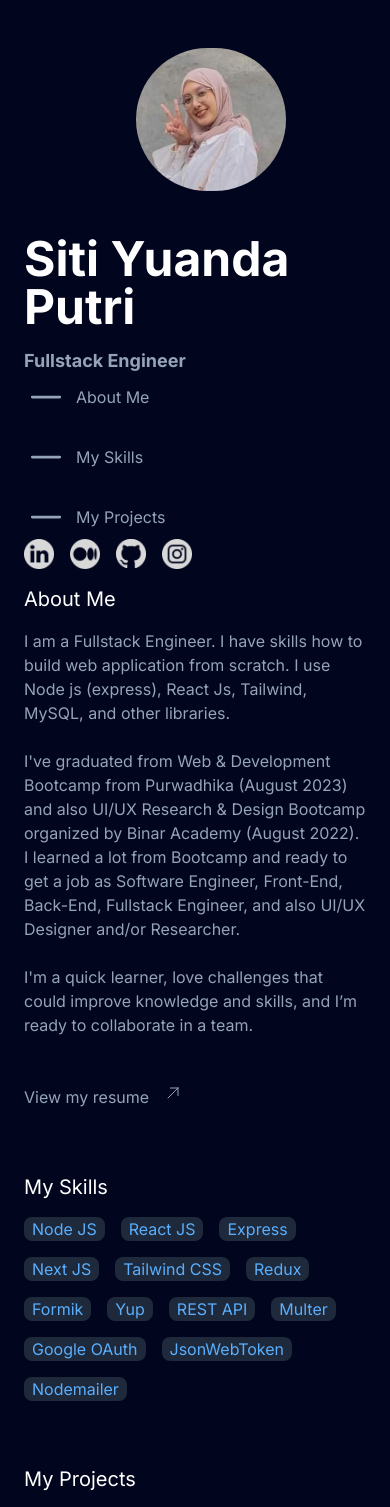
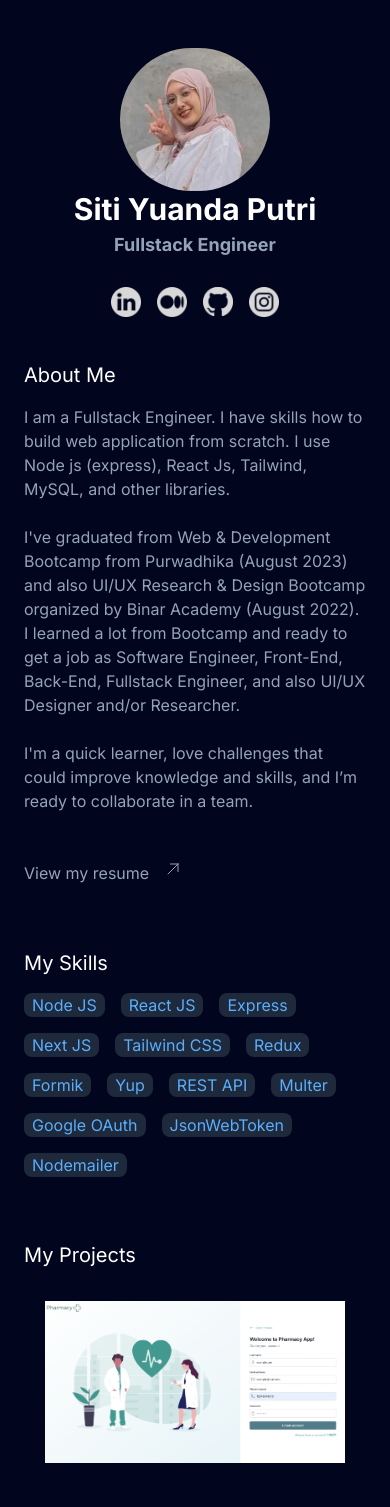
Before and after one commit to yuandasp/website_portfolio, a Next.js app in the folder portfolio-web/: page / in a window 390 px wide. Shown: the top 1507 px of the page. Built offline with nearby package versions, Linux system fonts and the light colour scheme.

Commit message:
build responsive design

```diff
--- a/portfolio-web/src/components/AboutMe.tsx
+++ b/portfolio-web/src/components/AboutMe.tsx
@@ -34,15 +34,15 @@ function AboutMe() {
             <svg
               fill="none"
               stroke="currentColor"
-              stroke-width="1.5"
+              strokeWidth="1.5"
               viewBox="0 0 24 24"
               xmlns="http://www.w3.org/2000/svg"
               aria-hidden="true"
               id="svg-arrow"
             >
               <path
-                stroke-linecap="round"
-                stroke-linejoin="round"
+                strokeLinecap="round"
+                strokeLinejoin="round"
                 d="M4.5 19.5l15-15m0 0H8.25m11.25 0v11.25"
               ></path>
             </svg>
--- a/portfolio-web/src/components/CardProject.tsx
+++ b/portfolio-web/src/components/CardProject.tsx
@@ -16,33 +16,33 @@ function CardProject({ projectName, description, image, link, tags }: Props) {
     <div className="hover:bg-slate-900 rounded-md p-4 color-primary card-project">
       <Link href={link} target="blank">
         <div className="flex flex-col gap-11">
-          <div className="flex gap-11">
-            <div className="w-1/3  overflow-hidden">
-              <img
+          <div className="flex flex-col lg:flex-row gap-11">
+            <div className="w-full lg:w-1/3  overflow-hidden">
+              <Image
                 src={image}
                 width={300}
                 height={50}
                 alt={projectName}
-                className=""
+                className="mx-auto lg:mx-0"
               />
             </div>
 
-            <div className="w-2/3">
+            <div className="w-full lg:w-2/3">
               <div className="flex gap-4">
                 <p className="font-bold mb-2 ">{projectName}</p>
                 <div className="w-4">
                   <svg
                     fill="none"
                     stroke="currentColor"
-                    stroke-width="1.5"
+                    strokeWidth="1.5"
                     viewBox="0 0 24 24"
                     xmlns="http://www.w3.org/2000/svg"
                     aria-hidden="true"
                     id="svg-arrow"
                   >
                     <path
-                      stroke-linecap="round"
-                      stroke-linejoin="round"
+                      strokeLinecap="round"
+                      strokeLinejoin="round"
                       d="M4.5 19.5l15-15m0 0H8.25m11.25 0v11.25"
                     ></path>
                   </svg>
@@ -55,7 +55,9 @@ function CardProject({ projectName, description, image, link, tags }: Props) {
           <div className="flex gap-2 flex-wrap color-text-blue">
             {tags.map((tag, index) =>
               index < 5 ? (
-                <p className="px-2 bg-slate-800 rounded-lg">{tag}</p>
+                <p key={index} className="px-2 bg-slate-800 rounded-lg">
+                  {tag}
+                </p>
               ) : null
             )}
           </div>
--- a/portfolio-web/src/components/FixedSidebar.tsx
+++ b/portfolio-web/src/components/FixedSidebar.tsx
@@ -1,19 +1,9 @@
 "use client";
 import Image from "next/image";
 import Link from "next/link";
-import React, { useEffect, useState } from "react";
-import { usePathname, useRouter } from "next/navigation";
+import React from "react";
 
 function FixedSidebar() {
-  const router = useRouter();
-  const pathname = usePathname();
-  const [active, setActive] = useState(false);
-
-  console.log("router", router);
-  console.log("pathname", pathname);
-
-  // console.log(window && window.location.hash);
-
   const sidebarLinks = [
     {
       route: "/#aboutme",
@@ -31,18 +21,21 @@ function FixedSidebar() {
 
   return (
     <div className="lg:sticky lg:top-0 lg:flex lg:max-h-screen lg:w-1/2 lg:flex-col lg:justify-between lg:py-24">
-      <div>
+      <div className="text-center lg:text-left">
         <Image
           src="/yuan.png"
           width={150}
           height={150}
           alt="siti yuanda"
-          className="rounded-full mb-11 ml-28"
+          className="rounded-full mx-auto lg:mb-11 lg:ml-28"
         />
-        <p className="text-5xl font-bold mb-4">Siti Yuanda Putri</p>
+        <p className="text-3xl md:text-5xl font-bold mb-1 lg:my-4">
+          Siti Yuanda Putri
+        </p>
         <p className="text-lg text-slate-400 font-bold">Fullstack Engineer</p>
       </div>
 
+      <div className="hidden lg:block">
         <div className="flex flex-col gap-4 text-slate-400">
           <a href="#aboutme">
             <div className="flex gap-2 items-center ">
@@ -50,14 +43,14 @@ function FixedSidebar() {
                 <svg
                   fill="none"
                   stroke="currentColor"
-                stroke-width="1.5"
+                  strokeWidth="1.5"
                   viewBox="0 0 24 24"
                   xmlns="http://www.w3.org/2000/svg"
                   aria-hidden="true"
                 >
                   <path
-                  stroke-linecap="round"
-                  stroke-linejoin="round"
+                    strokeLinecap="round"
+                    strokeLinejoin="round"
                     d="M19.5 12h-15"
                   ></path>
                 </svg>
@@ -72,14 +65,14 @@ function FixedSidebar() {
                 <svg
                   fill="none"
                   stroke="currentColor"
-                stroke-width="1.5"
+                  strokeWidth="1.5"
                   viewBox="0 0 24 24"
                   xmlns="http://www.w3.org/2000/svg"
                   aria-hidden="true"
                 >
                   <path
-                  stroke-linecap="round"
-                  stroke-linejoin="round"
+                    strokeLinecap="round"
+                    strokeLinejoin="round"
                     d="M19.5 12h-15"
                   ></path>
                 </svg>
@@ -96,14 +89,14 @@ function FixedSidebar() {
                 <svg
                   fill="none"
                   stroke="currentColor"
-                stroke-width="1.5"
+                  strokeWidth="1.5"
                   viewBox="0 0 24 24"
                   xmlns="http://www.w3.org/2000/svg"
                   aria-hidden="true"
                 >
                   <path
-                  stroke-linecap="round"
-                  stroke-linejoin="round"
+                    strokeLinecap="round"
+                    strokeLinejoin="round"
                     d="M19.5 12h-15"
                   ></path>
                 </svg>
@@ -114,8 +107,9 @@ function FixedSidebar() {
             </div>
           </a>
         </div>
+      </div>
 
-      <div className="flex gap-4">
+      <div className="flex gap-4 my-7 lg:my-0 justify-center lg:justify-normal">
         <Link
           href="https://www.linkedin.com/in/siti-yuanda-putri-1937bb165/"
           target="blank"
--- a/portfolio-web/src/components/Footer.tsx
+++ b/portfolio-web/src/components/Footer.tsx
@@ -2,8 +2,8 @@ import React from "react";
 
 function Footer() {
   return (
-    <div className="bg-black w-full flex justify-center items-center py-2">
-      <p className="color-text-blue ">
+    <div className="bg-black w-full flex justify-center items-center py-4">
+      <p className="color-text-blue text-sm md:text-base text-center mx-4">
         Built with Next.js and Tailwind CSS, deployed with Vercel. All text is
         set in the Inter typeface.
       </p>
--- a/portfolio-web/src/components/MySkills.tsx
+++ b/portfolio-web/src/components/MySkills.tsx
@@ -20,7 +20,9 @@ function MySkills() {
   return (
     <div className="flex gap-4 flex-wrap color-text-blue ">
       {datas.map((data, index) => (
-        <p className="px-2 bg-slate-800 rounded-lg">{data}</p>
+        <p key={index} className="px-2 bg-slate-800 rounded-lg">
+          {data}
+        </p>
       ))}
     </div>
   );
```
Lines whose indentation alone changed are shown as unchanged.
